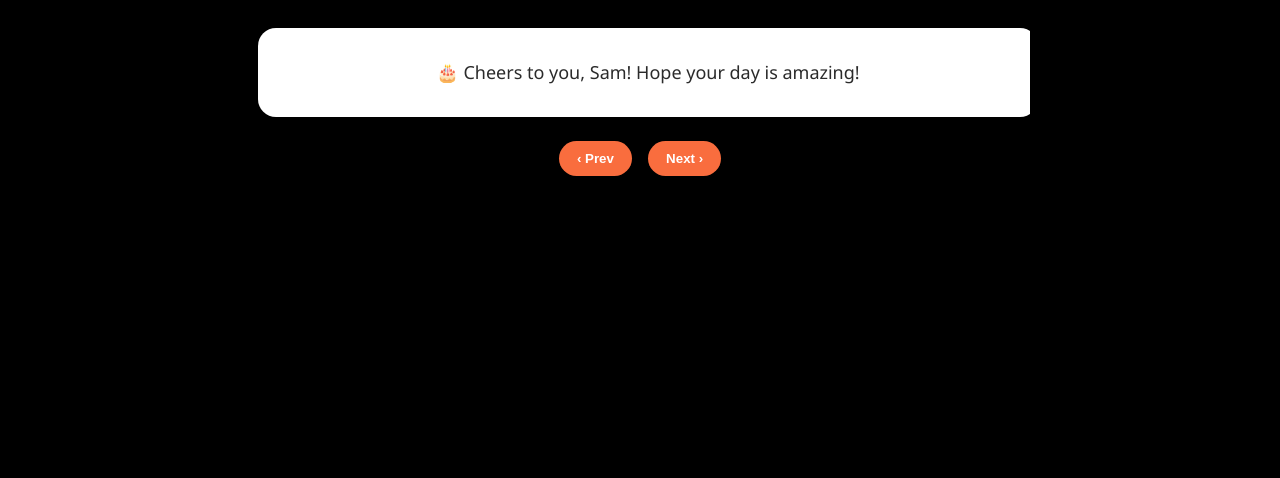
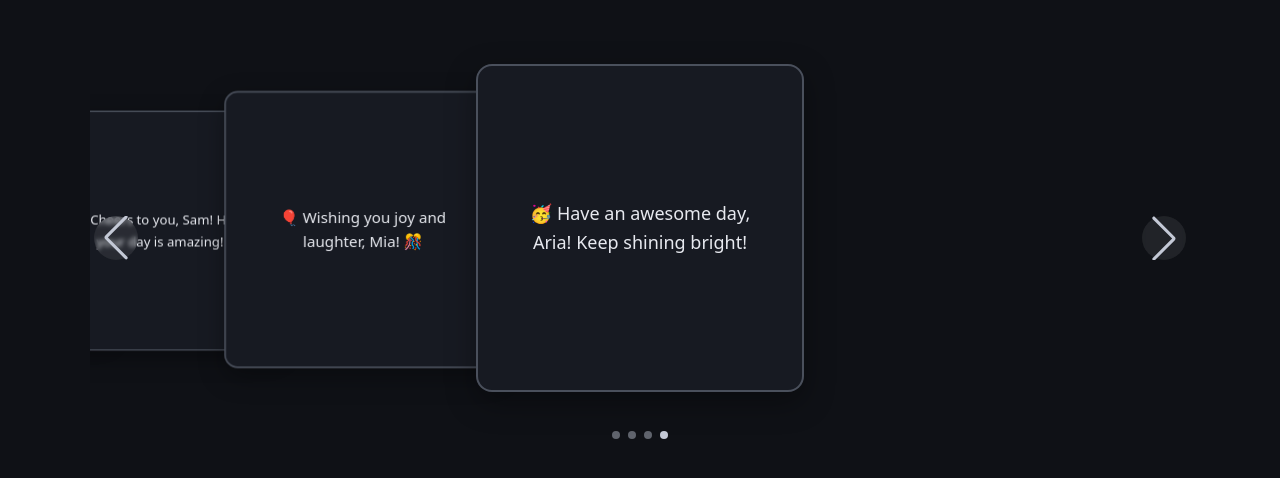
Before and after one commit to JDI-IT/Guru, a plain HTML site: page index.html in a window 1280 px wide. Drawn offline with nearby package versions, Linux system fonts and the light colour scheme.

Commit message:
Migrate from Glide.js to Swiper.js for carousel
Replaced Glide.js with Swiper.js for carousel functionality and updated styles accordingly.

```diff
--- a/index.html
+++ b/index.html
@@ -5,133 +5,176 @@
   <meta name="viewport" content="width=device-width, initial-scale=1" />
   <title>Birthday Carousel</title>
 
-  <!-- Glide CSS (from CDN) -->
-  <link rel="stylesheet" href="https://cdnjs.cloudflare.com/ajax/libs/Glide.js/3.2.0/css/glide.core.min.css">
-  <link rel="stylesheet" href="https://cdnjs.cloudflare.com/ajax/libs/Glide.js/3.2.0/css/glide.theme.min.css">
+  <!-- Swiper CSS (CDN) -->
+  <link rel="stylesheet" href="https://unpkg.com/swiper/swiper-bundle.min.css"/>
 
   <style>
-    /* 🎨 ==== THEME COLORS ==== */
-    :root {
-      --bg: #000000;       /* page background */
-      --card: #ffffff;     /* slide background */
-      --accent: #f96d3e;   /* button color */
-      --text: #2b2b2b;     /* text color */
-      --shadow: rgba(0, 0, 0, 0.1);
+    /* ===== Theme ===== */
+    :root{
+      --page-bg:#0f1116;      /* dark background */
+      --card-bg:#171a22;      /* slide background */
+      --card-border:#7f8596;  /* subtle border */
+      --text:#e7e9ef;         /* text color */
+      --accent:#c4c9d6;       /* arrows/pagination */
     }
 
-    html, body {
-      margin: 0;
-      padding: 0;
-      background: var(--bg);
-      font-family: "Segoe UI", Roboto, Helvetica, Arial, sans-serif;
-      color: var(--text);
+    html,body{
+      margin:0;
+      height:100%;
+      background:var(--page-bg);
+      color:var(--text);
+      font-family: system-ui, -apple-system, Segoe UI, Roboto, Arial, sans-serif;
+      -webkit-font-smoothing:antialiased;
+      -moz-osx-font-smoothing:grayscale;
     }
 
-    .wrap {
-      max-width: 780px;
-      margin: 20px auto 40px;
+    .wrap{
+      max-width:1100px;
+      margin: 24px auto 40px;
       padding: 0 16px;
-      text-align: center;
     }
 
-    /* 🎠 ==== SLIDES ==== */
-    .glide__slide {
-      background: var(--card);
-      border-radius: 18px;
-      padding: 30px 24px;
-      box-shadow: 0 6px 16px var(--shadow);
-      font-size: 18px;
-      line-height: 1.6;
-      margin: 8px;
-      transition: transform 0.3s ease, box-shadow 0.3s ease;
+    /* ===== Swiper sizing ===== */
+    .swiper{
+      width:100%;
+      padding-top: 40px;   /* room for 3D effect */
+      padding-bottom: 60px;
     }
 
-    .glide__slide:hover {
-      transform: translateY(-4px);
-      box-shadow: 0 8px 20px rgba(0,0,0,0.15);
+    /* Each slide gets a fixed width for coverflow; adjust to taste */
+    .swiper-slide{
+      background:var(--card-bg);
+      width: 280px;             /* visible card width */
+      height: 280px;            /* card height */
+      border-radius: 16px;
+      border: 2px solid rgba(127,133,150,0.5);
+      box-shadow: 0 10px 30px rgba(0,0,0,0.35);
+      display:flex;
+      align-items:center;
+      justify-content:center;
+      text-align:center;
+      padding: 22px;
+      line-height: 1.6;
+      font-size: 18px;
+      transition: border-color .2s ease;
+    }
+    .swiper-slide:hover{
+      border-color: var(--card-border);
     }
 
-    /* 🔘 Controls */
-    [data-glide-el="controls"] {
-      margin-top: 10px;
+    /* Message text */
+    .msg{
+      max-width: 88%;
+      margin: 0 auto;
+      user-select: none;
     }
 
-    [data-glide-el="controls"] button {
-      cursor: pointer;
-      margin: 6px;
-      padding: 10px 18px;
+    /* Arrows & pagination */
+    .swiper-button-prev,
+    .swiper-button-next{
+      color: var(--accent);
+      width: 44px; height: 44px;
+      background: rgba(255,255,255,0.08);
       border-radius: 999px;
-      border: none;
+      backdrop-filter: blur(2px);
+    }
+    .swiper-button-prev:after,
+    .swiper-button-next:after{ font-size:18px; }
+
+    .swiper-pagination-bullet{
       background: var(--accent);
-      color: #fff;
-      font-weight: 600;
-      transition: background 0.2s;
+      opacity: .45;
+    }
+    .swiper-pagination-bullet-active{
+      opacity: 1;
     }
 
-    [data-glide-el="controls"] button:hover {
-      background: #e85b2c;
-    }
-
-    /* 🧱 Responsive */
-    @media (max-width: 600px) {
-      .glide__slide {
-        font-size: 16px;
-        padding: 20px;
+    @media (max-width: 520px){
+      .swiper-slide{
+        width: 240px;
+        height: 240px;
+        font-size:16px;
+        padding:18px;
       }
     }
   </style>
 </head>
 <body>
   <div class="wrap">
-    <div class="glide">
-      <div class="glide__track" data-glide-el="track">
-        <ul class="glide__slides" id="slides-container">
-          <!-- Messages load here -->
-        </ul>
-      </div>
+    <!-- Swiper root -->
+    <div class="swiper">
+      <div class="swiper-wrapper" id="slides"><!-- slides injected here --></div>
 
-      <!-- Optional Prev/Next Buttons -->
-      <div data-glide-el="controls">
-        <button data-glide-dir="<">‹ Prev</button>
-        <button data-glide-dir=">">Next ›</button>
-      </div>
+      <!-- Controls (optional) -->
+      <div class="swiper-button-prev" aria-label="Previous slide"></div>
+      <div class="swiper-button-next" aria-label="Next slide"></div>
+      <div class="swiper-pagination"></div>
     </div>
   </div>
 
-  <!-- Glide JS -->
-  <script src="https://cdnjs.cloudflare.com/ajax/libs/Glide.js/3.2.0/glide.min.js"></script>
+  <!-- Swiper JS (CDN) -->
+  <script src="https://unpkg.com/swiper/swiper-bundle.min.js"></script>
 
   <script>
-    // Load birthday messages dynamically
+    // Load messages from messages.json, then build slides
     fetch('messages.json')
-      .then(response => {
-        if (!response.ok) throw new Error("messages.json not found");
-        return response.json();
+      .then(r => {
+        if (!r.ok) throw new Error('messages.json not found');
+        return r.json();
       })
       .then(messages => {
-        const container = document.getElementById('slides-container');
-        messages.forEach(msg => {
-          const li = document.createElement('li');
-          li.className = 'glide__slide';
-          li.textContent = msg;
-          container.appendChild(li);
+        const wrapper = document.getElementById('slides');
+
+        messages.forEach(text => {
+          const slide = document.createElement('div');
+          slide.className = 'swiper-slide';
+          slide.innerHTML = `<div class="msg">${escapeHtml(text)}</div>`;
+          wrapper.appendChild(slide);
         });
 
-        // Initialize carousel
-        new Glide('.glide', {
-          type: 'carousel',
-          autoplay: 3000,
-          hoverpause: true,
-          animationDuration: 700,
-          perView: 1,
-          gap: 16
-        }).mount();
+        // Init Swiper with coverflow effect
+        new Swiper('.swiper', {
+          effect: 'coverflow',
+          grabCursor: true,
+          centeredSlides: true,
+          slidesPerView: 'auto',
+          loop: true,
+          autoplay: { delay: 3000, disableOnInteraction: false },
+          coverflowEffect: {
+            rotate: 0,      // 0 = flat; try 20 for tilted edges
+            stretch: 0,     // spacing between slides in px
+            depth: 220,     // 3D depth
+            modifier: 1,    // effect multiplier
+            slideShadows: false
+          },
+          navigation: {
+            nextEl: '.swiper-button-next',
+            prevEl: '.swiper-button-prev',
+          },
+          pagination: {
+            el: '.swiper-pagination',
+            clickable: true
+          }
+        });
       })
       .catch(err => {
-        console.error('Error loading messages:', err);
-        const container = document.getElementById('slides-container');
-        container.innerHTML = '<li class="glide__slide">⚠️ Could not load messages.json</li>';
+        console.error(err);
+        const wrapper = document.getElementById('slides');
+        const slide = document.createElement('div');
+        slide.className = 'swiper-slide';
+        slide.textContent = '⚠️ Could not load messages.json';
+        wrapper.appendChild(slide);
       });
+
+    // Tiny HTML escaper to keep messages safe
+    function escapeHtml(str){
+      return String(str)
+        .replaceAll('&','&amp;')
+        .replaceAll('<','&lt;')
+        .replaceAll('>','&gt;')
+        .replaceAll('"','&quot;')
+        .replaceAll("'",'&#39;');
+    }
   </script>
 </body>
 </html>
```
